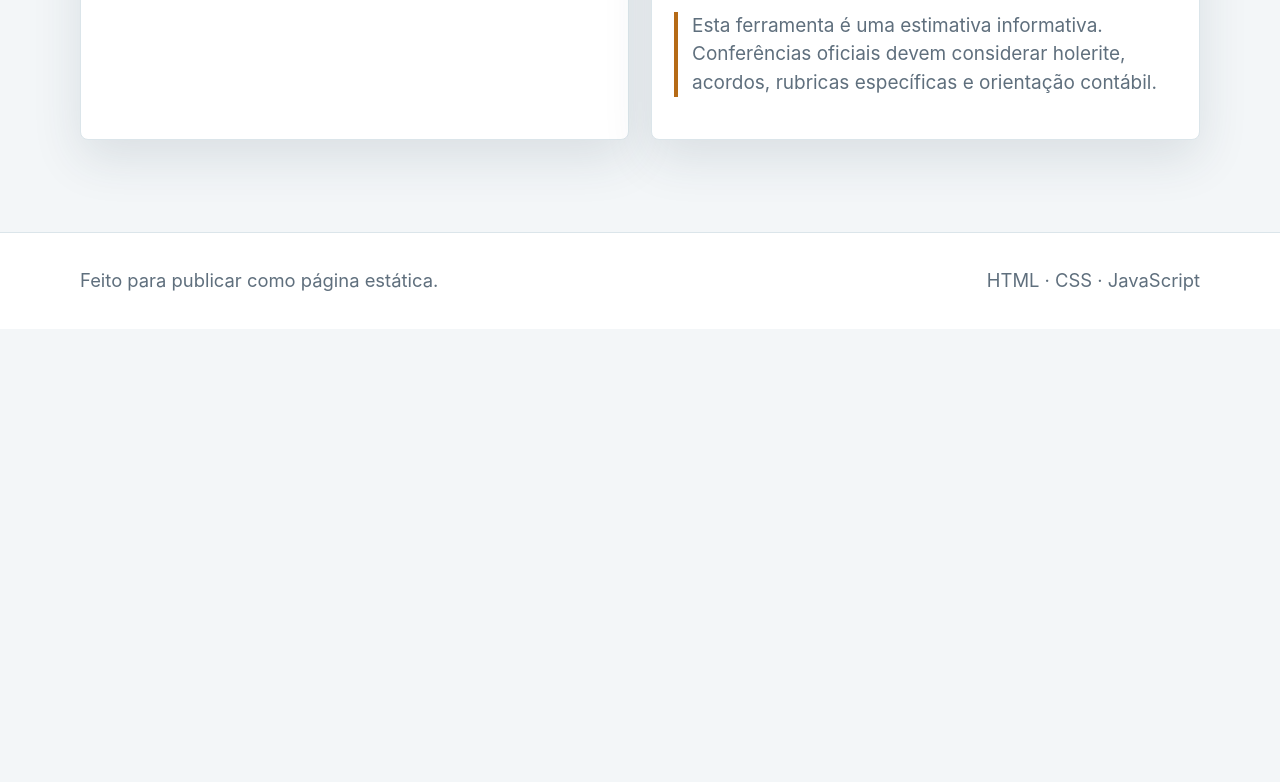
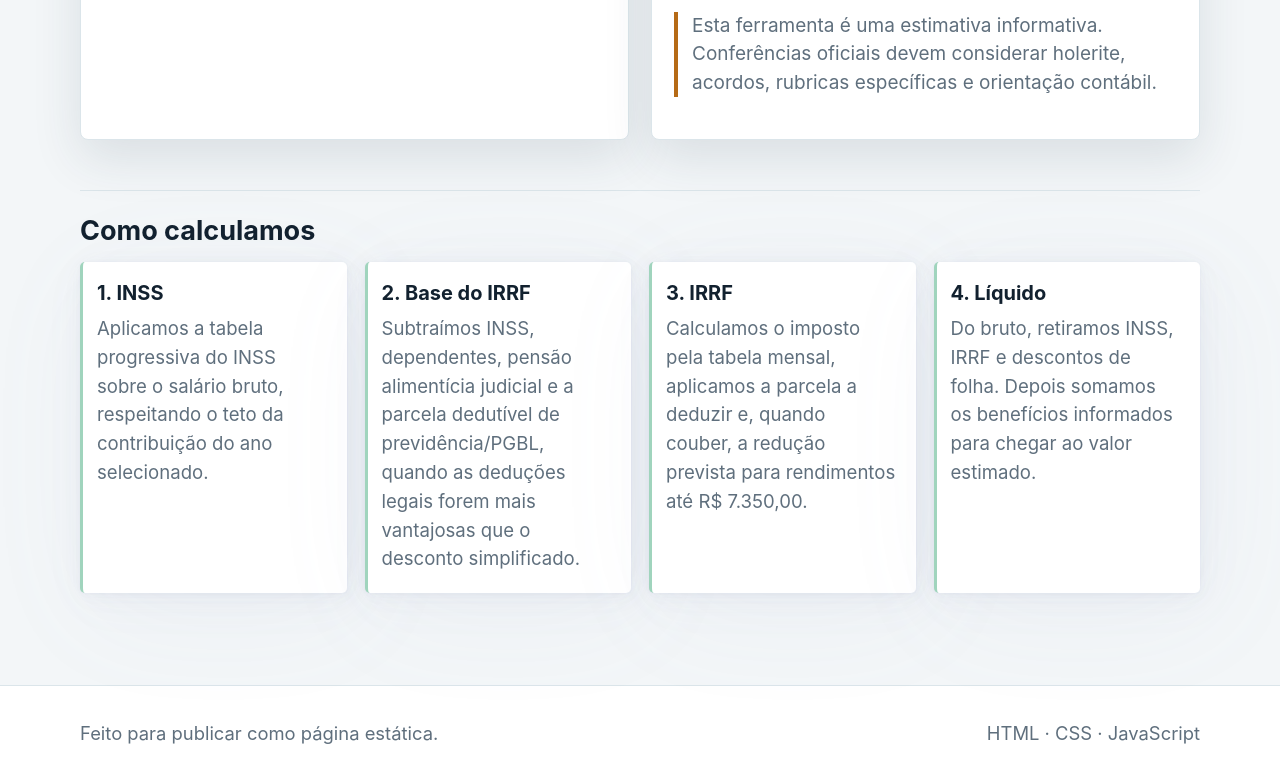
Before and after one commit to luizhtm/calculadora-salario-liquido, a website with bundled scripts: page index.html in a window 1280 px wide. Shown: the part 1738-2520 px from the top of the page. Before the commit the page ends 2067 px from the top, so only its background shows below. Built offline with nearby package versions, Linux system fonts and the light colour scheme.

Commit message:
Adiciona secao como calculamos

```diff
--- a/index.html
+++ b/index.html
@@ -244,6 +244,42 @@
           </p>
         </article>
       </section>
+
+      <section class="how-section" aria-labelledby="how-title">
+        <h2 id="how-title">Como calculamos</h2>
+        <div class="how-grid">
+          <article>
+            <h3>1. INSS</h3>
+            <p>
+              Aplicamos a tabela progressiva do INSS sobre o salário bruto,
+              respeitando o teto da contribuição do ano selecionado.
+            </p>
+          </article>
+          <article>
+            <h3>2. Base do IRRF</h3>
+            <p>
+              Subtraímos INSS, dependentes, pensão alimentícia judicial e a
+              parcela dedutível de previdência/PGBL, quando as deduções legais
+              forem mais vantajosas que o desconto simplificado.
+            </p>
+          </article>
+          <article>
+            <h3>3. IRRF</h3>
+            <p>
+              Calculamos o imposto pela tabela mensal, aplicamos a parcela a
+              deduzir e, quando couber, a redução prevista para rendimentos até
+              R$ 7.350,00.
+            </p>
+          </article>
+          <article>
+            <h3>4. Líquido</h3>
+            <p>
+              Do bruto, retiramos INSS, IRRF e descontos de folha. Depois
+              somamos os benefícios informados para chegar ao valor estimado.
+            </p>
+          </article>
+        </div>
+      </section>
     </main>
 
     <footer class="site-footer">
--- a/styles.css
+++ b/styles.css
@@ -364,6 +364,42 @@ input[aria-invalid="true"] {
   font-size: 0.95rem;
 }
 
+.how-section {
+  margin-top: 30px;
+  padding-top: 24px;
+  border-top: 1px solid var(--line);
+}
+
+.how-section h2 {
+  margin: 0 0 16px;
+  color: var(--ink);
+  font-size: 1.35rem;
+}
+
+.how-grid {
+  display: grid;
+  grid-template-columns: repeat(4, minmax(0, 1fr));
+  gap: 18px;
+}
+
+.how-grid article {
+  border-left: 3px solid rgba(29, 154, 98, 0.42);
+  padding-left: 14px;
+}
+
+.how-grid h3 {
+  margin: 0 0 8px;
+  color: var(--ink);
+  font-size: 1rem;
+}
+
+.how-grid p {
+  margin: 0;
+  color: var(--muted);
+  font-size: 0.93rem;
+  line-height: 1.55;
+}
+
 .site-footer {
   border-top: 1px solid var(--line);
   color: var(--muted);
@@ -377,7 +413,8 @@ input[aria-invalid="true"] {
   }
 
   .calculator-grid,
-  .details-grid {
+  .details-grid,
+  .how-grid {
     grid-template-columns: 1fr;
   }
 
```
